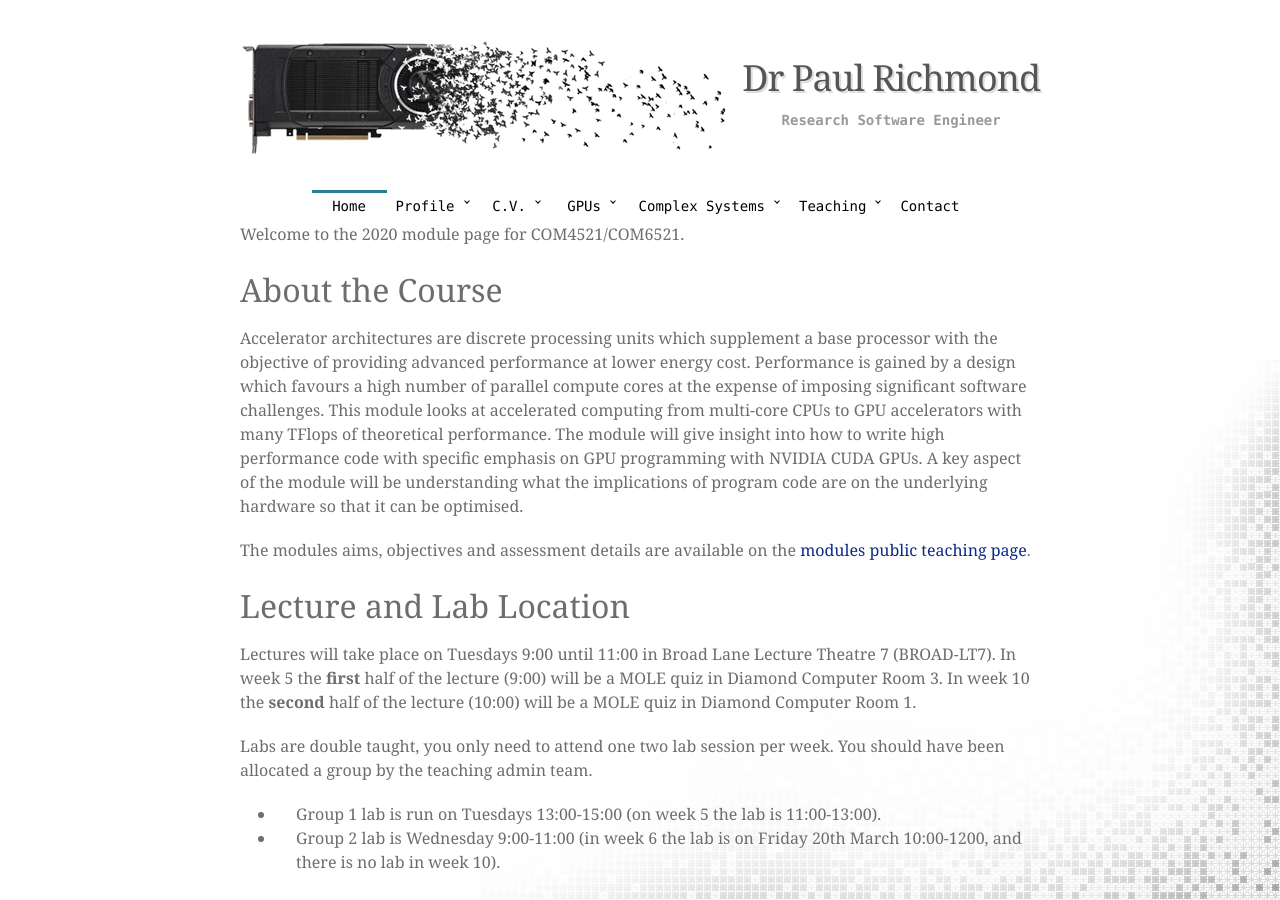
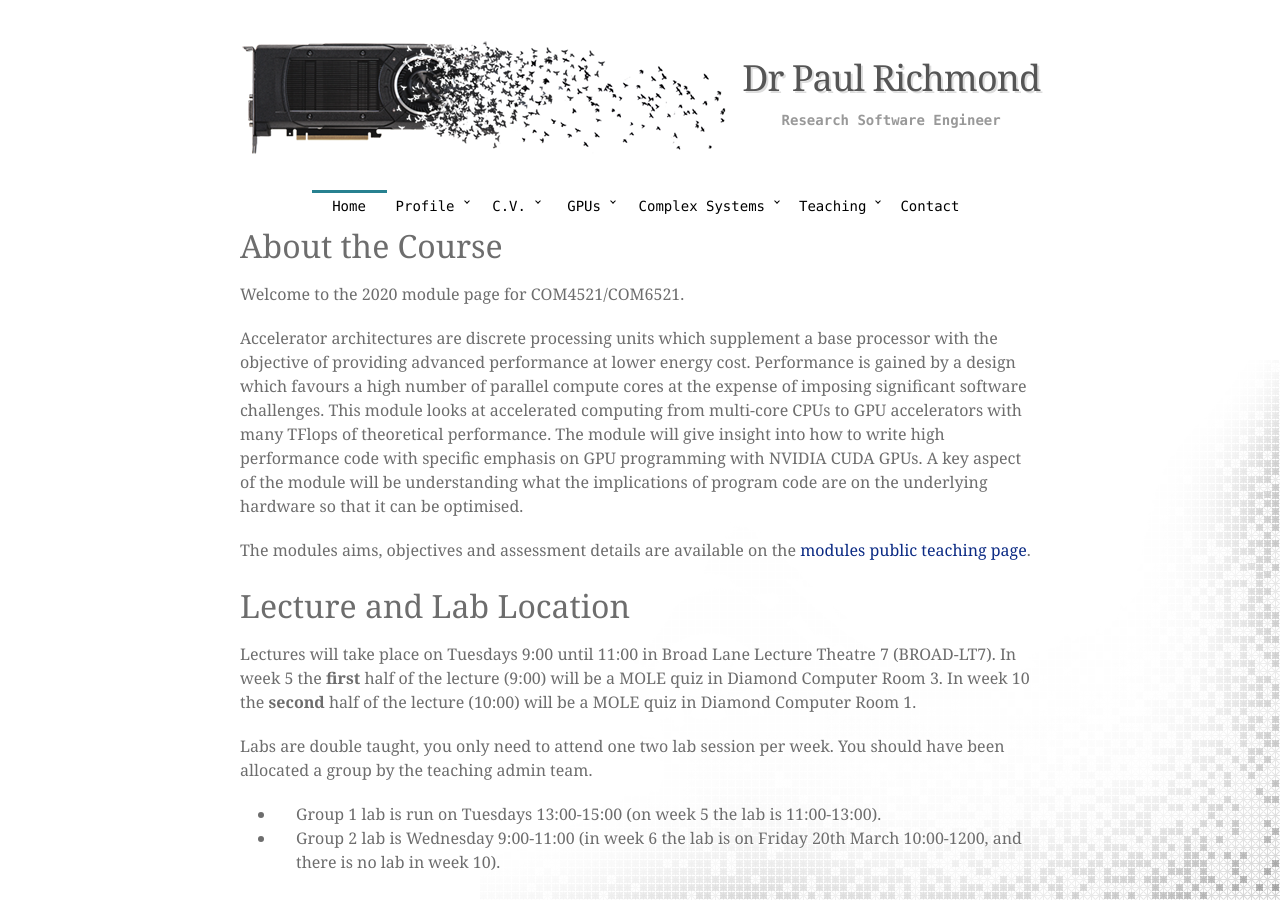
Before and after one commit to mondus/mondus.github.io, a Jekyll site: the page built from teaching/COM4521/index.md, in a window 1280 px wide and 900 px high. Built offline with Jekyll 4.4.1, drawn with Linux system fonts in a browser that asks for light colours; nearby versions of some CDN libraries; some web fonts are replaced.

```diff
--- a/teaching/COM4521/index.md
+++ b/teaching/COM4521/index.md
@@ -3,9 +3,10 @@ title: Dr Paul Richmond - COM4521 & COM 6521 Introduction to Parallel Computing
 layout: homepage
 ---
 
-Welcome to the 2020 module page for COM4521/COM6521.
 
 # About the Course
+
+Welcome to the 2020 module page for COM4521/COM6521.
 
 Accelerator architectures are discrete processing units which supplement a base processor with the objective of providing advanced performance at lower energy cost. Performance is gained by a design which favours a high number of parallel compute cores at the expense of imposing significant software challenges. This module looks at accelerated computing from multi-core CPUs to GPU accelerators with many TFlops of theoretical performance. The module will give insight into how to write high performance code with specific emphasis on GPU programming with NVIDIA CUDA GPUs. A key aspect of the module will be understanding what the implications of program code are on the underlying hardware so that it can be optimised.
 
```
